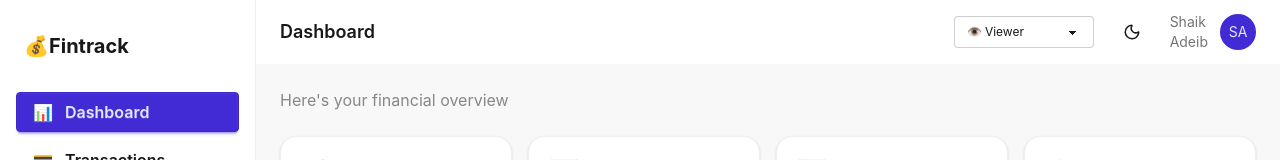
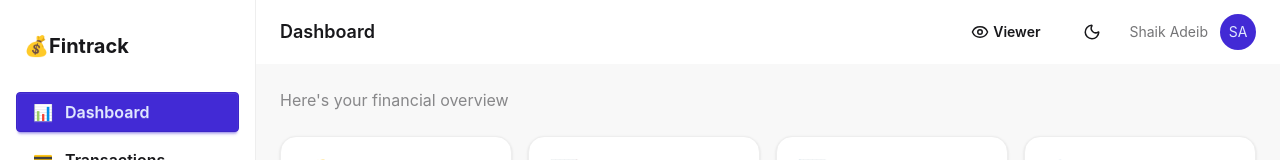
Before and after one commit to AdeibArief/finance-dashboard, a React (Vite) app: page / in a window 1280 px wide. Shown: the top 160 px of the page. Built offline with nearby package versions, Linux system fonts and the light colour scheme.

Commit message:
Persist active page and user role in local storage; update Navbar for role toggle

```diff
--- a/src/App.jsx
+++ b/src/App.jsx
@@ -12,7 +12,16 @@ const App = () => {
   const [theme, setTheme] = useState(() => {
     return localStorage.getItem("theme") || "light";
   });
-  const [activePage, setActivePage] = useState("Dashboard");
+  const [activePage, setActivePage] = useState(()=>{
+    return localStorage.getItem('activePage') || 'Dashboard';
+  });
+
+  const handleSetActivePage=(page)=>{
+    setActivePage(page);
+    localStorage.setItem('activePage',page);
+  }
+
+
   const [sidebarOpen, setSidebarOpen] = useState(false);
 
   const toggleTheme = () => {
@@ -53,7 +62,7 @@ const App = () => {
         <Sidebar
           activePage={activePage}
           setActivePage={(page) => {
-            setActivePage(page);
+            handleSetActivePage(page)
             setSidebarOpen(false);
           }}
         />
--- a/src/components/layout/Navbar.jsx
+++ b/src/components/layout/Navbar.jsx
@@ -1,4 +1,4 @@
-import { Moon, Sun } from "lucide-react";
+import { Eye, Moon, Settings, Sun } from "lucide-react";
 import useStore from "../../store/useStore";
 
 const Navbar = ({
@@ -23,14 +23,31 @@ const Navbar = ({
         <h1 className="text-lg font-semibold">{activePage}</h1>
       </div>
       <div className="flex items-center gap-3">
-        <select
+        {/* <select
           value={role}
           onChange={(e) => setRole(e.target.value)}
           className="select select-bordered select-xs lg:select-sm"
         >
           <option value="viewer">👁️ Viewer</option>
           <option value="admin">⚙️ Admin</option>
-        </select>
+        </select> */}
+
+        <button
+          className="btn btn-ghost btn-sm gap-1 w-fit"
+          onClick={() => setRole(role === "viewer" ? "admin" : "viewer")}
+        >
+          {role === "viewer" ? (
+            <>
+              <Eye size={18} />
+            </>
+          ) : (
+            <Settings size={18} />
+          )}
+
+          <span className="hidden lg:block text-sm">
+            {role === "viewer" ? "Viewer" : "Admin"}
+          </span>
+        </button>
         <button
           className="btn btn-ghost btn-sm gap-2 rounded-full w-13"
           onClick={toggleTheme}
--- a/src/components/transactions/AddTransactionModal.jsx
+++ b/src/components/transactions/AddTransactionModal.jsx
@@ -5,12 +5,11 @@ const emptyForm = {
   description: "",
   amount: "",
   type: "expense",
-  category: "Add Category",
+  category: "Food",
   date: new Date().toISOString().split("T")[0],
 };
 
 const categories = [
-  "Add Category",
   "Salary",
   "Freelance",
   "Housing",
@@ -26,12 +25,13 @@ const AddTransactionModal = () => {
   const [form, setForm] = useState(emptyForm);
   const [open, setOpen] = useState(false);
 
+
   const handleChange = (e) => {
     setForm({ ...form, [e.target.name]: e.target.value });
   };
 
   const handleSubmit = () => {
-    if (!form.description || !form.amount || parseInt(form.amount) <= 0) return;
+    if (!form.description || !form.amount || parseInt(form.amount) <=0 ) return;
     addTransaction({ ...form, amount: parseFloat(form.amount) });
     setForm(emptyForm);
     setOpen(false);
@@ -44,9 +44,7 @@ const AddTransactionModal = () => {
       {open && (
         <div className="fixed inset-0 bg-black/50 flex items-center justify-center z-50">
           <div className="bg-base-100 border border-base-300 rounded-2xl p-6 w-full max-w-md shadow-xl overflow-y-auto max-h-[90vh]">
-            <h3 className="text-lg font-semibold mb-4 text-center">
-              Add Transaction
-            </h3>
+            <h3 className="text-lg font-semibold mb-4 text-center">Add Transaction</h3>
             <div className="flex flex-col gap-3">
               <input
                 name="description"
--- a/src/store/useStore.js
+++ b/src/store/useStore.js
@@ -20,12 +20,15 @@ const useStore = create((set, get) => ({
   filterCategory: "all",
   searchQuery: "",
 
-  role: "viewer",
+  role: localStorage.getItem("role") || "viewer",
 
   setFilterType: (type) => set({ filterType: type }),
   setFilterCategory: (cat) => set({ filterCategory: cat }),
   setSearchQuery: (q) => set({ searchQuery: q }),
-  setRole: (role) => set({ role }),
+  setRole: (role) => {
+    localStorage.setItem("role", role);
+    set({ role });
+  },
 
   addTransaction: (transaction) =>
     set((state) => {
```
